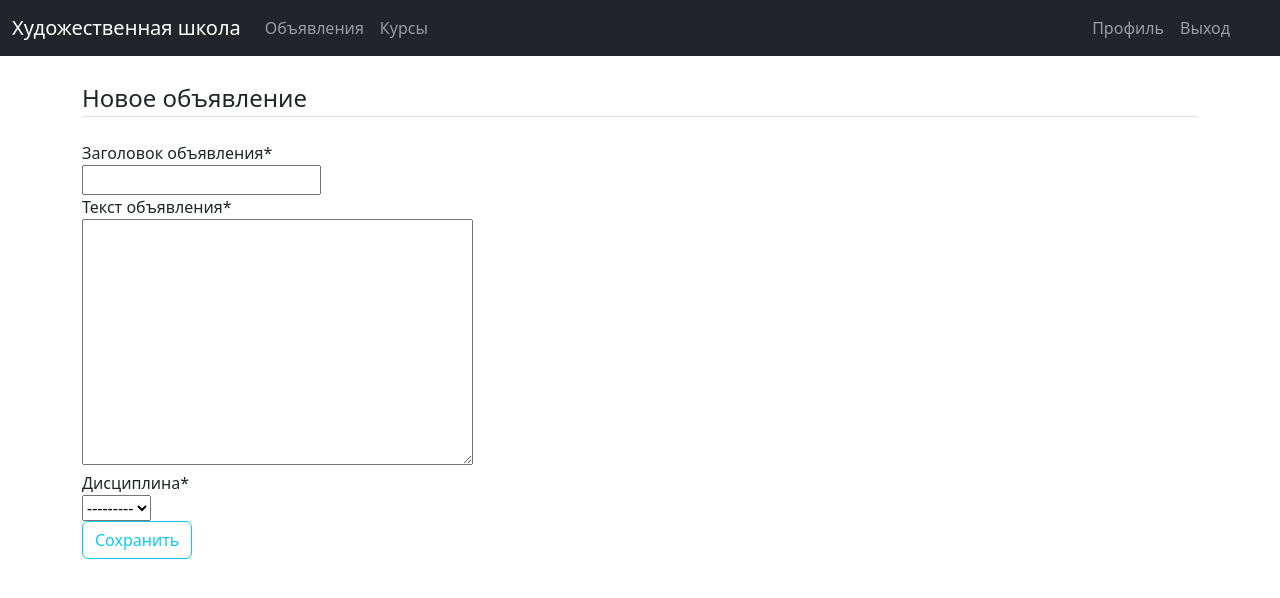
After one commit to overlod36/art_site, a Django app: page /ann/new/ in a window 1280 px wide. The commit adds this page. Shown: the top 598 px of the page. Run offline with Django 4.2, Linux system fonts and the light colour scheme; the visitor is signed in with stand-in values (Sample User, id 1); data that the repository does not hold is empty; some libraries are stand-ins or nearby versions.

Commit message:
adding create announces page

```diff
--- a/informing_app/models.py
+++ b/informing_app/models.py
@@ -3,10 +3,10 @@ from educational_app.models import Course
 from datetime import datetime
 
 class Course_Announce(models.Model):
-    title = models.CharField(max_length=50)
-    text = models.TextField()
-    course = models.ForeignKey(Course, on_delete=models.CASCADE) # удалять ли, когда удалится преподаватель?
-    publish_date = models.DateTimeField(default=datetime.now())
+    title = models.CharField(verbose_name= 'Заголовок объявления', max_length=50)
+    text = models.TextField(verbose_name='Текст объявления')
+    course = models.ForeignKey(Course, on_delete=models.CASCADE, verbose_name='Дисциплина') # удалять ли, когда удалится преподаватель?
+    publish_date = models.DateTimeField(default=datetime.now(), verbose_name='Дата публикации')
 
     def __str__(self):
         return f'Объявление -> {self.title}, дисциплина -> {self.course}'
--- a/informing_app/urls.py
+++ b/informing_app/urls.py
@@ -3,5 +3,6 @@ from . import views
 
 
 urlpatterns = [
-    path('announces/', views.announces, name='announces')
+    path('announces/', views.announces, name='announces'),
+    path('ann/new/', views.CourseAnnounceCreateView.as_view(), name='ann-create'),
 ]
--- a/informing_app/views.py
+++ b/informing_app/views.py
@@ -1,7 +1,27 @@
 from django.shortcuts import render
+from django.urls import reverse
 from . models import Course_Announce
+from django.views.generic import (
+    ListView,
+    DetailView,
+    CreateView,
+    UpdateView,
+    DeleteView
+)
+from django.contrib.auth.mixins import LoginRequiredMixin, UserPassesTestMixin, PermissionRequiredMixin
 
 def announces(request):
     announces = Course_Announce.objects.all()
     context = { 'announces': announces }
     return render(request, 'informing/announces.html', context)
+
+class CourseAnnounceCreateView(LoginRequiredMixin, CreateView):
+    model = Course_Announce
+    template_name = 'informing/announce_create.html'
+    fields = ['title', 'text', 'course']
+
+    def get_success_url(self):
+        return reverse('announces')
+
+    # def form_valid(self, form):
+    #     return super().form_valid(form)
--- a/static/css/base/style.css
+++ b/static/css/base/style.css
@@ -2,3 +2,7 @@
     margin-left: auto;
     margin-right: 30px;
 }
+
+.announces{
+    margin-top: 40px;
+}
--- a/templates/base_app/base.html
+++ b/templates/base_app/base.html
@@ -8,7 +8,7 @@
   <body>
     <nav class="navbar navbar-expand-md navbar-dark bg-dark mb-4">
       <div class="container-fluid">
-        <a class="navbar-brand" href="">Художественная школа</a>
+        <a class="navbar-brand" href="{% url 'main' %}">Художественная школа</a>
         <button class="navbar-toggler" type="button" data-bs-toggle="collapse" data-bs-target="#navbarCollapse" aria-controls="navbarCollapse" aria-expanded="false" aria-label="Toggle navigation">
           <span class="navbar-toggler-icon"></span>
         </button>
--- /dev/null
+++ b/templates/informing/announce_create.html
@@ -0,0 +1,16 @@
+{% extends "base_app/base.html" %}
+{% load crispy_forms_tags %}
+{% block content %}
+    <div class="content-section">
+        <form method="POST">
+            {% csrf_token %}
+            <fieldset class="form-group">
+                <legend class="border-bottom mb-4">Новое объявление</legend>
+                {{ form|crispy }}
+            </fieldset>
+            <div class="form-group">
+                <button class="btn btn-outline-info" type="submit">Сохранить</button>
+            </div>
+        </form>
+    </div>
+{% endblock content %}
--- a/templates/informing/announces.html
+++ b/templates/informing/announces.html
@@ -1,6 +1,7 @@
 {% extends "base_app/base.html" %}
 {% block content %}
 
+    <div class="announces">
         <hr class="featurette-divider">
 
         {% for element in announces %}
@@ -10,5 +11,6 @@
             <p> {{ element.text }} </p>
             <hr class="featurette-divider">
         {% endfor %}
+    </div>
 
 {% endblock content %}
```
Lines whose indentation alone changed are shown as unchanged.
